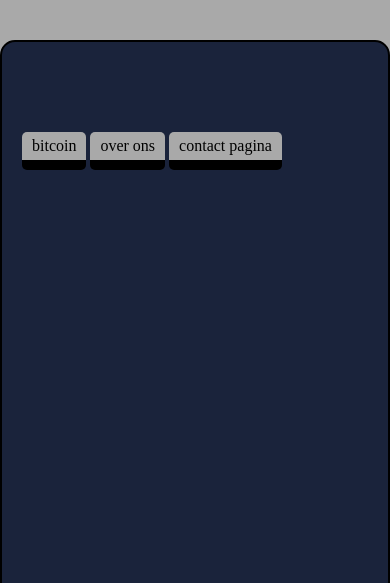
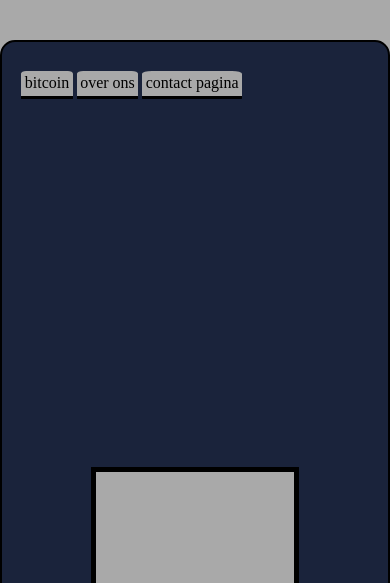
Before and after one commit to Lucansloos/bitcoin, a plain HTML site: page index.html in a window 390 px wide. Shown: the top 583 px of the page. Drawn offline with Linux system fonts and the light colour scheme.

Commit message:
responsive op alle schermgroottes

```diff
--- a/style.css
+++ b/style.css
@@ -1,9 +1,9 @@
 div {
 border: 5px solid black;
-margin-top: 70px;
-  margin-bottom: 70px;
-  margin-right: 500px;
-  margin-left: 500px;
+margin-top: 5%;
+  margin-bottom: 0%;
+  margin-right: 20%;
+  margin-left: 20%;
   background-color: darkgrey;
 
 }
@@ -30,18 +30,18 @@ body {
 	background-repeat:no-repeat;
 	background-size:cover;
 	background-position:center -60px;
-	padding: 100px 20px 0px 20px;
+	padding: 10% 5% 0% 5%;
 }
 
 .main-nav
 a{
 	display:inline-block;
-	border-radius: 5px 5px 5px 5px;
-	border-bottom: 10px solid black;
+	border-radius: 10% 10% 2% 2%;
+	border-bottom: 3px solid black;
 	background-color: darkgrey;
 	color:black;
 	text-decoration:none;
-	padding: 5px 10px;
+	padding: 1% 1%;
 	position:relative;
 	top:-10px;
 	transition: top 300ms ease;
```
